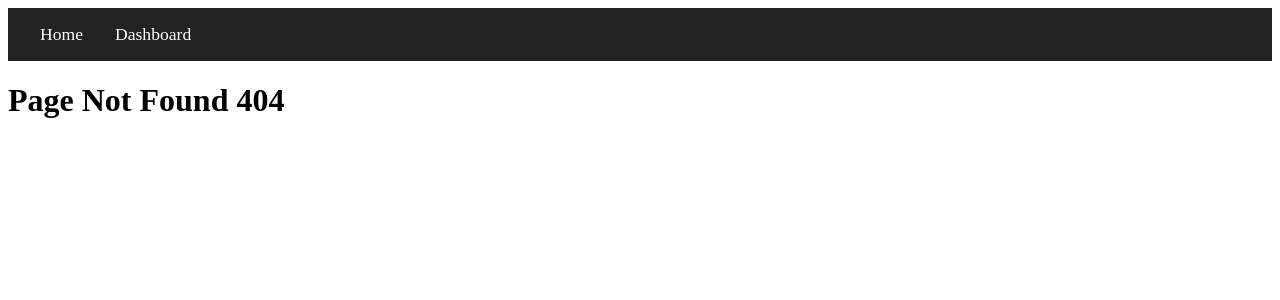
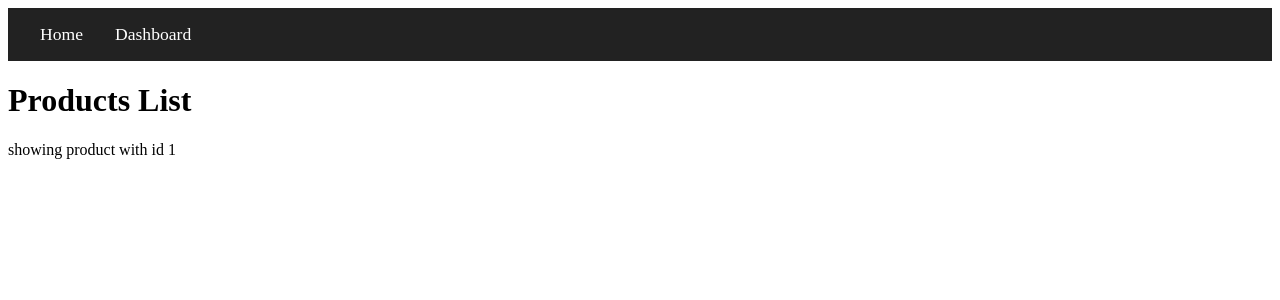
Before and after one commit to saeedali780/learn-react, a React (Vite) app: page /products/1 in a window 1280 px wide. Before the commit this address had no page. Shown: the top 300 px of the page. Built offline with nearby package versions, Linux system fonts and the light colour scheme.

Commit message:
useNavigate Hook In React

```diff
--- a/src/App.jsx
+++ b/src/App.jsx
@@ -6,6 +6,7 @@ import PageNotFound from "./pages/PageNotFound";
 import Nav from "./compnents/Nav";
 import Profile from "./pages/Profile.jsx"
 import Settings from "./pages/Settings.jsx"
+import Products from "./pages/Products.jsx";
 
 // import { useState, useReducer } from 'react';
 
@@ -28,6 +29,7 @@ const App = () => {
     <Nav/>
     <Routes>
       <Route path="/" element={<Home/>} />
+      <Route path="/products/:id" element={<Products/>}></Route>
       <Route path="/dashboard" element={<Dashboard/>} >
       <Route path="profile" element={<Profile/>}/>
       <Route path="settings" element={<Settings/>}/>
--- a/src/pages/Home.jsx
+++ b/src/pages/Home.jsx
@@ -1,12 +1,17 @@
 import React from 'react';
-import { Link } from 'react-router-dom';
+import { Link, useNavigate } from 'react-router-dom';
 
 
 const Home = () => {
+
+const navigate = useNavigate()
+  const handleClick = ()=>{
+    navigate('/dashboard/profile')
+  }
   return (
     <div>
         <h1>Home Page</h1>
-
+        <button onClick={handleClick}>Go to Profile Page</button>
 
     </div>
   )
--- /dev/null
+++ b/src/pages/Products.jsx
@@ -0,0 +1,15 @@
+import React from 'react';
+import { useParams } from 'react-router-dom';
+
+const Products = () => {
+    const  {id} = useParams()
+  return (
+    <div>
+        {" "}
+        <h1>Products List</h1>
+        <p>showing product with id {id}</p>
+    </div>
+  )
+}
+
+export default Products
```
